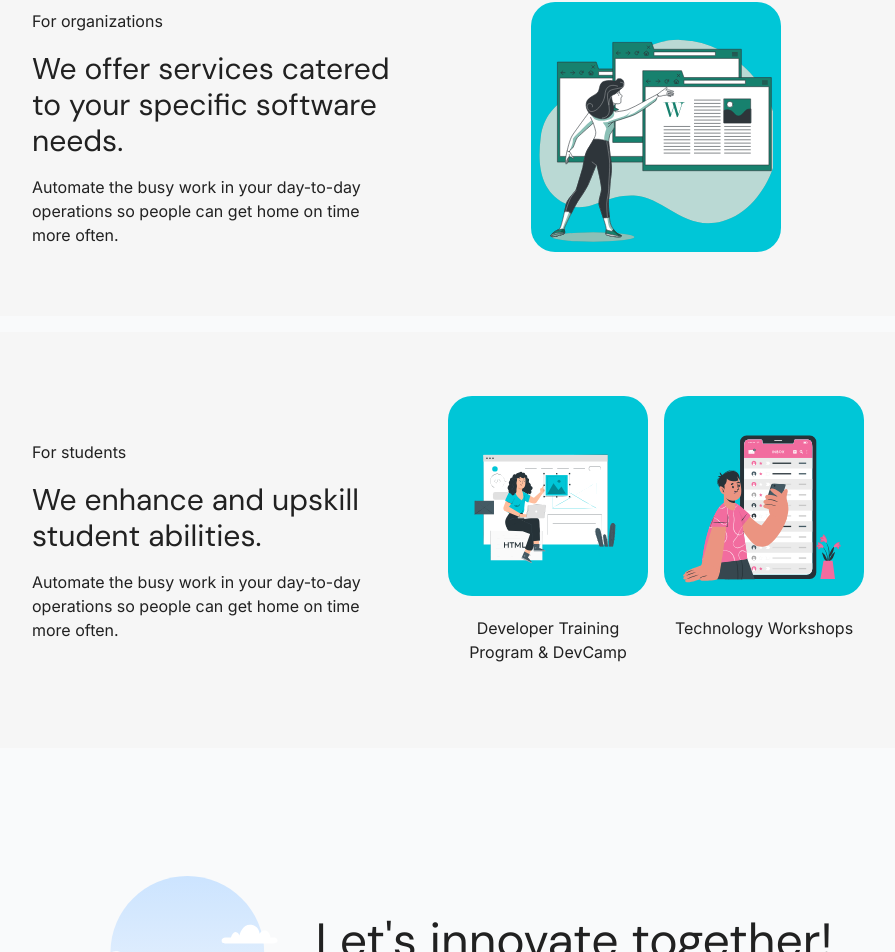
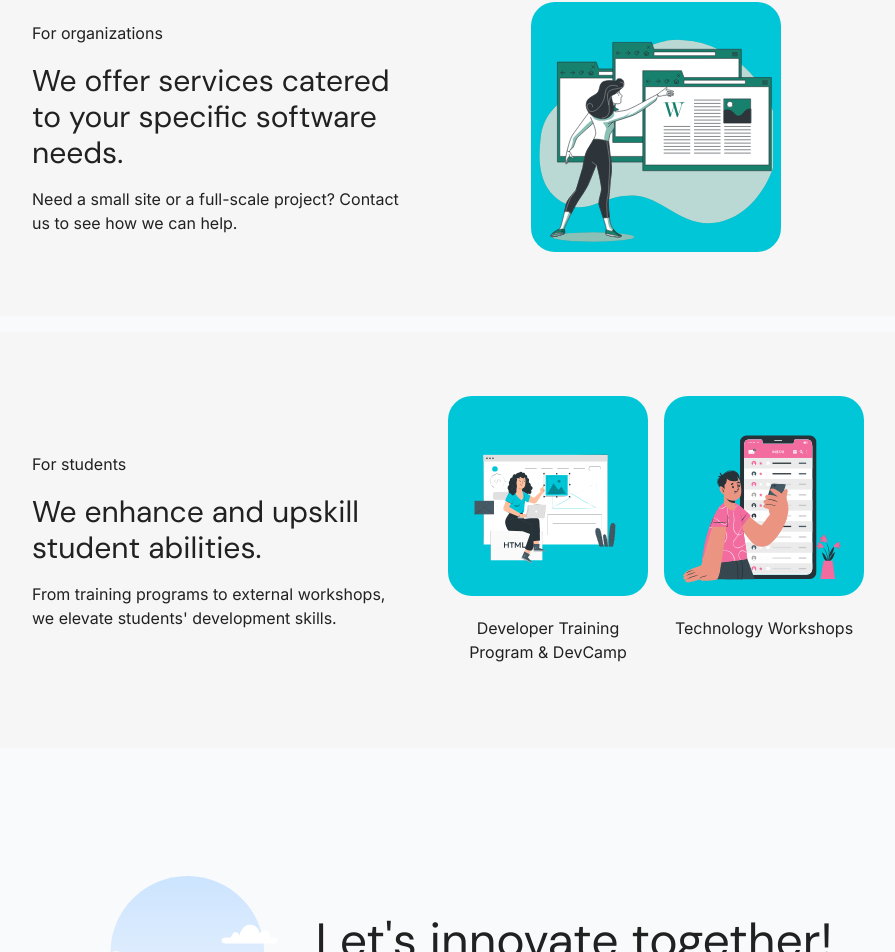
Before and after one commit to up-csi/up-csi.github.io, a SvelteKit app: page / in a window 1280 px wide. Shown: the part 1230-2182 px from the top of the page, without its empty margins (192-1087 px from the left). Built offline with nearby package versions, Linux system fonts and the light colour scheme.

Commit message:
fix: update text in Why UP CSI? part of the home page

```diff
--- a/src/routes/+page.svelte
+++ b/src/routes/+page.svelte
@@ -25,8 +25,7 @@
                     We offer services catered to your specific software needs.
                 </h3>
                 <p class="m-0 leading-5 text-csi-black sm:leading-6 dark:text-csi-white">
-                    Automate the busy work in your day-to-day operations so people can get home on
-                    time more often.
+                    Need a small site or a full-scale project? Contact us to see how we can help.
                 </p>
             </svelte:fragment>
             <svelte:fragment slot="cards">
@@ -42,8 +41,8 @@
                     We enhance and upskill student abilities.
                 </h3>
                 <p class="m-0 leading-5 text-csi-black sm:leading-6 dark:text-csi-white">
-                    Automate the busy work in your day-to-day operations so people can get home on
-                    time more often.
+                    From training programs to external workshops, we elevate students' development
+                    skills.
                 </p>
             </svelte:fragment>
             <svelte:fragment slot="cards">
```
